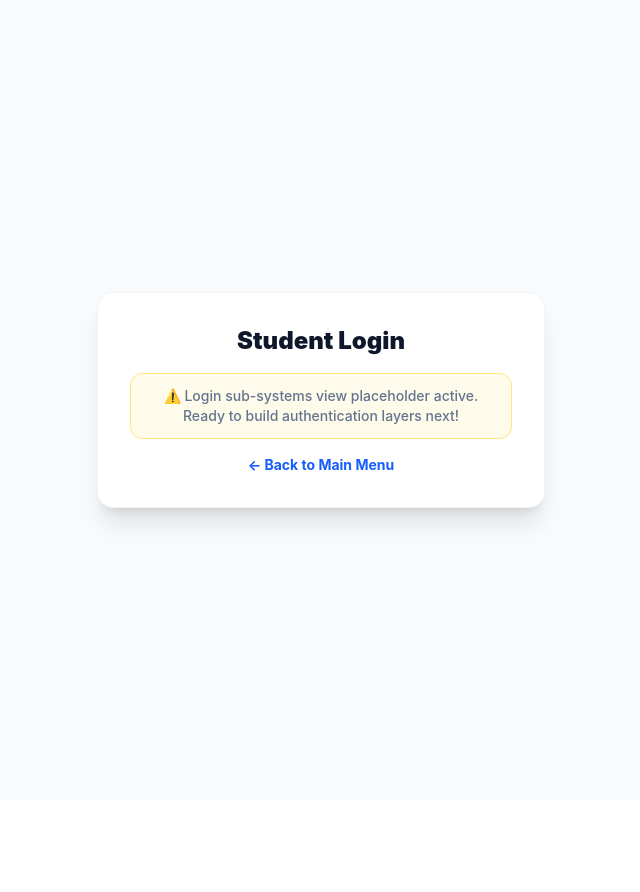
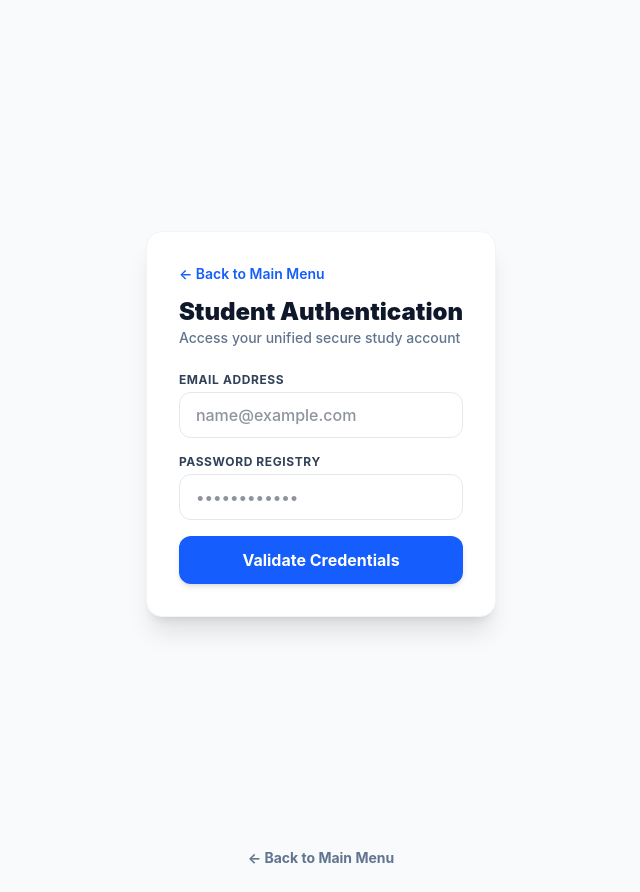
Before and after one commit to udara-lakshitha/hq-oversight-frontend, a React (Vite) app: page / in a window 1280 px wide. Both pictures are taken after a click on the button "Student Login". Shown: the whole page, without its empty margins (319-959 px from the left). Before the commit the page ends 800 px from the top, so only its background shows below. Built offline with nearby package versions, Linux system fonts and the light colour scheme.

Commit message:
feat: implement premium multi-step login UI matching registration design with device bypass state tracking

```diff
--- a/package.json
+++ b/package.json
@@ -11,6 +11,7 @@
   },
   "dependencies": {
     "@tailwindcss/vite": "^4.3.1",
+    "axios": "^1.18.0",
     "react": "^19.2.6",
     "react-dom": "^19.2.6",
     "tailwindcss": "^4.3.1"
--- a/src/App.jsx
+++ b/src/App.jsx
@@ -1,6 +1,7 @@
 import { useState } from 'react';
 import LandingPage from './components/LandingPage';
 import RegisterForm from './components/RegisterForm';
+import Login from './components/Login';
 
 function App() {
   const [view, setView] = useState('landing');
@@ -16,18 +17,14 @@ function App() {
   if (view === 'login') {
     return (
       <div className="min-h-screen bg-slate-50 flex flex-col items-center justify-center p-6">
-        <div className="w-full max-w-md bg-white rounded-2xl shadow-xl border border-slate-100 p-8 text-center space-y-4">
-          <h2 className="text-2xl font-black text-slate-900">Student Login</h2>
-          <p className="text-sm font-medium text-slate-500 bg-amber-50 text-amber-700 border border-amber-200 p-3 rounded-xl">
-            ⚠️ Login sub-systems view placeholder active. Ready to build authentication layers next!
-          </p>
-          <button
-            onClick={() => setView('landing')}
-            className="text-sm font-bold text-blue-600 hover:underline block mx-auto cursor-pointer"
-          >
-            ← Back to Main Menu
-          </button>
-        </div>
+        <Login />
+
+        <button
+          onClick={() => setView('landing')}
+          className="mt-6 text-sm font-bold text-slate-500 hover:text-slate-800 transition block mx-auto cursor-pointer"
+        >
+          ← Back to Main Menu
+        </button>
       </div>
     );
   }
--- /dev/null
+++ b/src/components/Login.jsx
@@ -0,0 +1,192 @@
+import React, { useState, useEffect } from 'react';
+import axios from 'axios';
+
+const BACKEND_URL = 'http://127.0.0.1:8000';
+
+export default function Login({ setView }) {
+  const [email, setEmail] = useState('');
+  const [password, setPassword] = useState('');
+  const [otpCode, setOtpCode] = useState('');
+
+  const [stepTwoRequired, setStepTwoRequired] = useState(false);
+  const [message, setMessage] = useState('');
+  const [isError, setIsError] = useState(false);
+  const [showToast, setShowToast] = useState(false);
+  const [successUser, setSuccessUser] = useState(null);
+
+  useEffect(() => {
+    if (!showToast) return;
+    const toastTimer = setTimeout(() => {
+      setShowToast(false);
+    }, 4000);
+    return () => clearTimeout(toastTimer);
+  }, [showToast]);
+
+  const saveSessionAndAuthenticate = (data) => {
+    localStorage.setItem('access_token', data.access_token);
+    if (data.device_token) {
+      localStorage.setItem('device_token', data.device_token);
+    }
+
+    setIsError(false);
+    setMessage(`Session authenticated. Welcome back, ${data.student.name}!`);
+    setShowToast(true);
+
+    setSuccessUser(data.student);
+  };
+
+  const handleLoginSubmit = async (e) => {
+    e.preventDefault();
+    setMessage('');
+    setIsError(false);
+    setShowToast(false);
+
+    const existingDeviceToken = localStorage.getItem('device_token');
+
+    try {
+      const response = await axios.post(`${BACKEND_URL}/auth/login`, {
+        email: email,
+        password: password,
+        device_token: existingDeviceToken || null,
+      });
+
+      if (response.data.step_two_required) {
+        setStepTwoRequired(true);
+        setIsError(false);
+        setMessage('Verification passkey dispatched to registered mailbox.');
+        setShowToast(true);
+      } else {
+        saveSessionAndAuthenticate(response.data);
+      }
+    } catch (err) {
+      setIsError(true);
+      setMessage(err.response?.data?.detail || 'Invalid credential parameters matched.');
+      setShowToast(true);
+    }
+  };
+
+  const handleOtpSubmit = async (e) => {
+    e.preventDefault();
+    setMessage('');
+    setIsError(false);
+    setShowToast(false);
+
+    try {
+      const response = await axios.post(`${BACKEND_URL}/auth/verify-otp`, {
+        email: email,
+        otp_code: otpCode,
+      });
+      saveSessionAndAuthenticate(response.data);
+    } catch (err) {
+      setIsError(true);
+      setMessage(err.response?.data?.detail || 'Incorrect security verification passcode.');
+      setShowToast(true);
+    }
+  };
+
+  if (successUser) {
+    return (
+      <div className="min-h-screen bg-slate-50 flex flex-col items-center justify-center p-6">
+        <div className="w-full max-w-md bg-white rounded-2xl shadow-xl border border-slate-100 p-8 text-center space-y-4">
+          <h1 className="text-2xl font-black text-slate-900">Ayubowan, {successUser.name}! 👋</h1>
+          <p className="text-sm font-medium text-slate-500 leading-relaxed">
+            Welcome back to your HQ-Oversight Combined Mathematics Dashboard framework.
+          </p>
+          <div className="bg-[#EBF7EE] border border-[#1BA94C] p-4 rounded-xl text-left space-y-1">
+            <p className="text-xs font-bold text-[#194D26]"><strong>User Account:</strong> {successUser.email}</p>
+            <p className="text-xs font-bold text-[#194D26]"><strong>Device Fingerprint:</strong> Secure Session Active ✅</p>
+          </div>
+          <button
+            onClick={() => {
+              localStorage.removeItem('access_token');
+              window.location.reload();
+            }}
+            className="w-full py-2.5 bg-slate-900 hover:bg-slate-800 text-white font-bold text-sm rounded-xl shadow-md transition-all cursor-pointer"
+          >
+            Terminate Session Session
+          </button>
+        </div>
+      </div>
+    );
+  }
+
+  return (
+    <div className="min-h-screen bg-slate-50 flex flex-col items-center justify-center p-6 relative overflow-hidden">
+
+      <div className={`fixed top-6 right-6 z-50 transform transition-all duration-300 ease-out max-w-sm w-full ${
+        showToast ? 'translate-x-0 opacity-100' : 'translate-x-12 opacity-0 pointer-events-none'
+      }`}>
+        <div className={`p-4 rounded-lg shadow-2xl border flex items-start gap-3 ${
+          isError ? 'bg-red-50 border-red-200 text-red-950' : 'bg-[#EBF7EE] border-[#1BA94C] text-[#194D26]'
+        }`}>
+          <div className={`mt-0.5 w-5 h-5 rounded-full flex items-center justify-center flex-shrink-0 text-xs font-black text-white ${
+            isError ? 'bg-red-600' : 'bg-[#1BA94C]'
+          }`}>
+            {isError ? '!' : '✓'}
+          </div>
+
+          <div className="flex-1 space-y-0.5">
+            <h4 className={`text-xs font-black tracking-wider uppercase ${isError ? 'text-red-800' : 'text-[#1AA148]'}`}>
+              {isError ? 'System Authorization Error' : 'Notification Service'}
+            </h4>
+            <p className="text-xs font-bold leading-relaxed opacity-95">{message}</p>
+          </div>
+
+          <button onClick={() => setShowToast(false)} className="text-slate-400 hover:text-slate-600 font-bold text-xs px-1 cursor-pointer">
+            ✕
+          </button>
+        </div>
+      </div>
+
+      <div className="w-full max-w-md bg-white rounded-2xl shadow-xl border border-slate-100 p-8 space-y-6 z-10">
+        <div>
+          <button
+            onClick={() => setView('landing')}
+            className="text-sm font-semibold text-blue-600 hover:text-blue-800 transition-colors flex items-center gap-1 cursor-pointer"
+          >
+            ← Back to Main Menu
+          </button>
+          <h2 className="text-2xl font-black text-slate-900 mt-3">
+            {!stepTwoRequired ? 'Student Authentication' : 'Device Verification Check'}
+          </h2>
+          <p className="text-sm font-medium text-slate-500">
+            {!stepTwoRequired ? 'Access your unified secure study account' : 'Verify execution block fingerprint'}
+          </p>
+        </div>
+
+        {!stepTwoRequired ? (
+          <form onSubmit={handleLoginSubmit} className="space-y-4">
+            <div>
+              <label className="block text-xs font-bold text-slate-700 uppercase tracking-wider mb-1">Email Address</label>
+              <input type="email" value={email} onChange={(e) => setEmail(e.target.value)} required placeholder="name@example.com" className="w-full px-4 py-2.5 rounded-xl border border-slate-200 outline-none focus:border-blue-500 focus:ring-2 focus:ring-blue-100 transition-all font-medium text-slate-800" />
+            </div>
+
+            <div>
+              <label className="block text-xs font-bold text-slate-700 uppercase tracking-wider mb-1">Password Registry</label>
+              <input type="password" value={password} onChange={(e) => setPassword(e.target.value)} required placeholder="••••••••••••" className="w-full px-4 py-2.5 rounded-xl border border-slate-200 outline-none focus:border-blue-500 focus:ring-2 focus:ring-blue-100 transition-all font-medium text-slate-800" />
+            </div>
+
+            <button type="submit" className="w-full py-3 bg-blue-600 hover:bg-blue-700 text-white font-bold rounded-xl shadow-md transition-all duration-150 cursor-pointer">
+              Validate Credentials
+            </button>
+          </form>
+        ) : (
+          <form onSubmit={handleOtpSubmit} className="space-y-4">
+            <div className="bg-blue-50 text-blue-950 text-xs font-bold p-3 rounded-xl border border-blue-200 leading-relaxed">
+              🔒 Security infrastructure has generated a cryptographic token signature block to your destination mailbox. Confirm payload token matrix below:
+            </div>
+
+            <div>
+              <label className="block text-xs font-bold text-slate-700 uppercase tracking-wider mb-1 text-center">6-Digit Access Token Code</label>
+              <input type="text" maxLength="6" value={otpCode} onChange={(e) => setOtpCode(e.target.value)} required placeholder="000000" className="w-full px-4 py-3 tracking-[0.5em] text-center text-2xl font-black rounded-xl border border-slate-200 outline-none focus:border-green-500 focus:ring-2 focus:ring-green-100 transition-all text-slate-800 bg-slate-50" />
+            </div>
+
+            <button type="submit" className="w-full py-3 bg-[#1BA94C] hover:bg-[#15873c] text-white font-bold rounded-xl shadow-md transition-all duration-150 cursor-pointer">
+              Authorize Device Block & Log In
+            </button>
+          </form>
+        )}
+      </div>
+    </div>
+  );
+}
```
Also changed, not shown: 1 other file (tests, documents, lock files or other folders).
